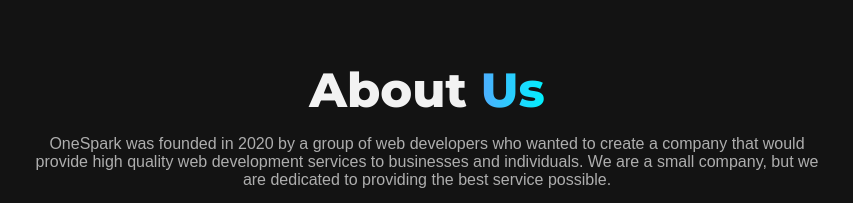
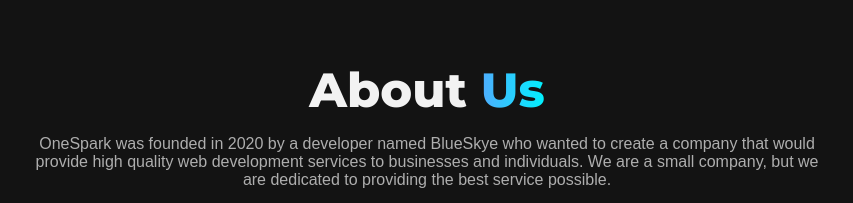
Before and after one commit to dotargz/onespark-dev, a plain HTML site: page index.html in a window 1280 px wide. Shown: the part 880-1083 px from the top of the page, 213-1066 px from the left. Drawn offline with Linux system fonts and the light colour scheme; a web font is replaced by a local one.

Commit message:
Make accurate

```diff
--- a/index.html
+++ b/index.html
@@ -67,8 +67,8 @@
                 <div id="about-text">
                     <h1>About <span class="gradient-text">Us</span></h1>
                     <p>
-                        OneSpark was founded in 2020 by a group of web
-                        developers who wanted to create a company that would
+                        OneSpark was founded in 2020 by a developer named
+                        BlueSkye who wanted to create a company that would
                         provide high quality web development services to
                         businesses and individuals. We are a small company, but
                         we are dedicated to providing the best service possible.
```
